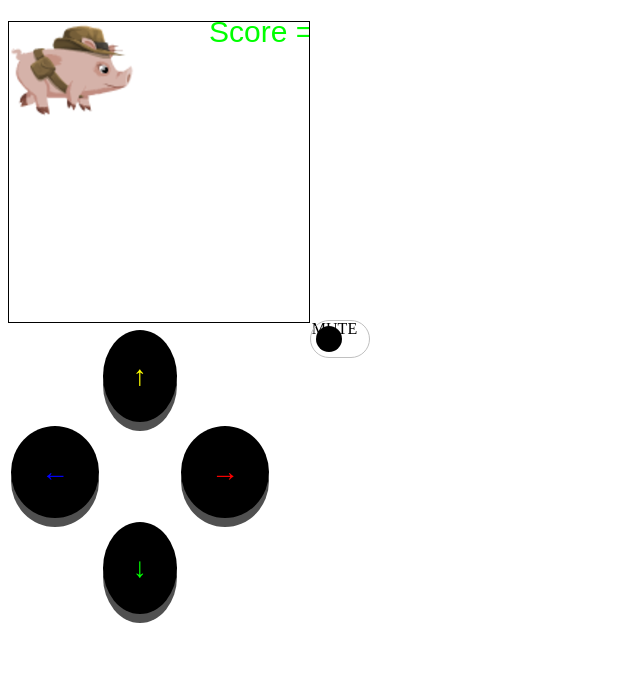
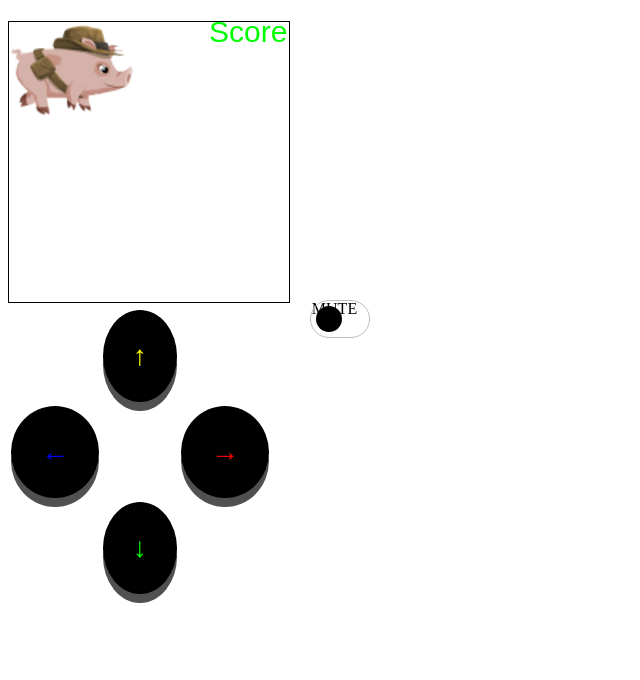
Before and after one commit to SeanWhelan117/SeanWhelan117.github.io, a plain HTML site: page controller.html in a window 1280 px wide. Shown: the whole page, without its empty margins (0-640 px from the left). Drawn offline with Linux system fonts and the light colour scheme.

Commit message:
Canvas Size issue

```diff
--- a/controller.html
+++ b/controller.html
@@ -48,7 +48,7 @@
     <meta name="theme-color" content="#ffffff">
 </head>
 <h1 id="SCORE" onload="updateScore()"></h1>
-<canvas tabindex="0" id="game" width="300px" height="300px" style="border: black 1px solid;">
+<canvas tabindex="0" id="game" width="280px" height="280px" style="border: black 1px solid;">
         Oops! looks like your browser does not support canvas tag
     </canvas>
 	 <audio src="buttonClickingSound2.mp3" id="buttonSound" type="audio/mp3">
```
